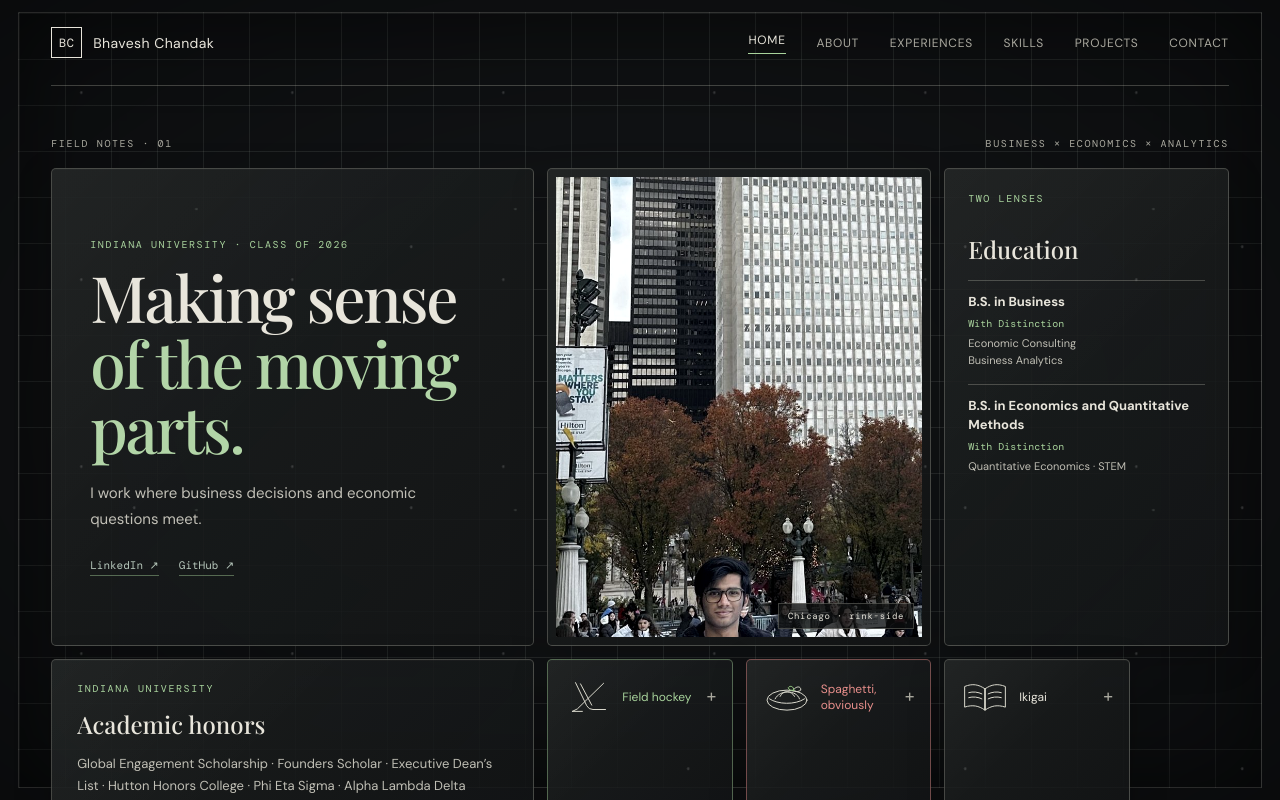
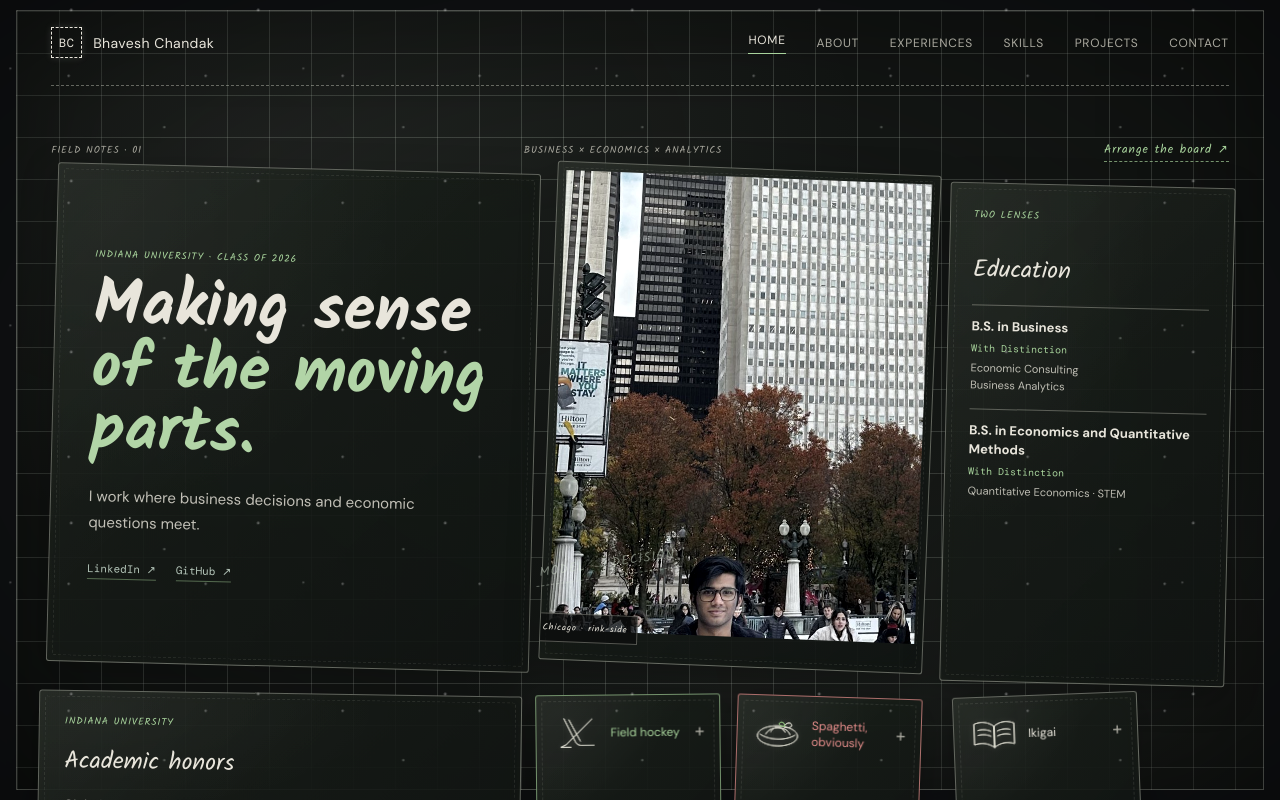
Before and after one commit to bchandak-120/chalkboard-portfolio, a React (Vite) app: page / in a window 1280 px wide. Shown: the top 800 px of the page. Built offline with nearby package versions, Linux system fonts and the light colour scheme; a web font is replaced by a local one.

Commit message:
Restore scattered chalkboard and drawing-board aesthetic

```diff
--- a/src/App.jsx
+++ b/src/App.jsx
@@ -76,6 +76,12 @@ function App() {
   const [interest, setInterest] = useState('');
   const [selectedExperience, setSelectedExperience] = useState('');
   const [arranged, setArranged] = useState(false);
+  const [homeArranged, setHomeArranged] = useState(false);
+  const [scatterPoints] = useState(() => Array.from({ length: 10 }, () => ({
+    x: Math.round((Math.random() - 0.5) * 28),
+    y: Math.round((Math.random() - 0.5) * 34),
+    r: (Math.random() - 0.5) * 5.2,
+  })));
   const [selectedYear, setSelectedYear] = useState('');
   const [selectedProject, setSelectedProject] = useState('valuation');
   const [openingEnvelope, setOpeningEnvelope] = useState(false);
@@ -109,6 +115,11 @@ function App() {
 
   const activeProject = projects.find((item) => item.id === selectedProject) || projects[0];
   const activeExperience = experiences.find((item) => item.id === selectedExperience);
+  const scatterStyle = (index) => ({
+    '--scatter-x': `${homeArranged ? 0 : scatterPoints[index].x}px`,
+    '--scatter-y': `${homeArranged ? 0 : scatterPoints[index].y}px`,
+    '--scatter-r': `${homeArranged ? 0 : scatterPoints[index].r}deg`,
+  });
 
   return <div className="app-shell">
     <div className="chalk-dust" aria-hidden="true" />
@@ -122,21 +133,22 @@ function App() {
       <AnimatePresence mode="wait" initial={false}>
         <motion.section key={page} className={`page page-${page}`} initial={{ opacity: 0, y: 18 }} animate={{ opacity: 1, y: 0 }} exit={{ opacity: 0, y: -10 }} transition={{ duration: 0.28, ease: 'easeOut' }}>
           {page === 'home' && <>
-            <div className="page-kicker"><span>FIELD NOTES · 01</span><span>BUSINESS × ECONOMICS × ANALYTICS</span></div>
-            <LayoutGroup id="home-bento"><div className="bento-grid home-grid">
-              <BentoCard className="home-intro chalk-panel">
+            <div className="page-kicker"><span>FIELD NOTES · 01</span><span>BUSINESS × ECONOMICS × ANALYTICS</span><button className="board-toggle" onClick={() => setHomeArranged(!homeArranged)}>{homeArranged ? 'Scatter the notes ↗' : 'Arrange the board ↗'}</button></div>
+            <LayoutGroup id="home-bento"><div className={`bento-grid home-grid ${homeArranged ? 'is-arranged' : 'is-scattered'}`}>
+              <div className="chalk-marginalia" aria-hidden="true"><span className="marginalia-a">MODEL → DECISION</span><span className="marginalia-b">BUSINESS × ECONOMICS</span><svg viewBox="0 0 160 80"><path d="M5 68 C38 68 58 60 76 48 S117 28 154 7"/><path d="M142 7h12v12"/></svg></div>
+              <BentoCard style={scatterStyle(0)} className="home-intro chalk-panel">
                 <p className="eyebrow">Indiana University · Class of 2026</p><h1>Making sense<br/><em>of the moving parts.</em></h1>
                 <p className="intro-copy">I work where business decisions and economic questions meet.</p>
                 <div className="home-social"><a href="https://www.linkedin.com/in/bhaveshchandak" target="_blank" rel="noreferrer">LinkedIn ↗</a><a href="https://github.com/bchandak-120" target="_blank" rel="noreferrer">GitHub ↗</a></div>
               </BentoCard>
-              <BentoCard className="home-portrait chalk-panel"><img src={`${import.meta.env.BASE_URL}images/portrait.jpeg`} alt="Bhavesh at an outdoor ice rink in Chicago"/><span className="photo-caption">Chicago · rink-side</span></BentoCard>
-              <BentoCard className="education-card chalk-panel"><p className="eyebrow">Two lenses</p><h2>Education</h2><div className="degree-note"><strong>B.S. in Business</strong><b>With Distinction</b><span>Economic Consulting<br/>Business Analytics</span></div><div className="degree-note"><strong>B.S. in Economics and Quantitative Methods</strong><b>With Distinction</b><span>Quantitative Economics · STEM</span></div></BentoCard>
-              <BentoCard className="honors-card chalk-panel"><p className="eyebrow">Indiana University</p><h2>Academic honors</h2><p>Global Engagement Scholarship · Founders Scholar · Executive Dean’s List · Hutton Honors College · Phi Eta Sigma · Alpha Lambda Delta</p></BentoCard>
-              {interests.map((item) => <motion.article layout key={item.id} className={`interest-card bento-card chalk-panel ${item.className} ${interest === item.id ? 'is-expanded' : ''}`} whileHover={{ y: -4 }} onClick={() => setInterest(interest === item.id ? '' : item.id)}>
+              <BentoCard style={scatterStyle(1)} className="home-portrait chalk-panel"><img src={`${import.meta.env.BASE_URL}images/portrait.jpeg`} alt="Bhavesh at an outdoor ice rink in Chicago"/><span className="photo-caption">Chicago · rink-side</span></BentoCard>
+              <BentoCard style={scatterStyle(2)} className="education-card chalk-panel"><p className="eyebrow">Two lenses</p><h2>Education</h2><div className="degree-note"><strong>B.S. in Business</strong><b>With Distinction</b><span>Economic Consulting<br/>Business Analytics</span></div><div className="degree-note"><strong>B.S. in Economics and Quantitative Methods</strong><b>With Distinction</b><span>Quantitative Economics · STEM</span></div></BentoCard>
+              <BentoCard style={scatterStyle(3)} className="honors-card chalk-panel"><p className="eyebrow">Indiana University</p><h2>Academic honors</h2><p>Global Engagement Scholarship · Founders Scholar · Executive Dean’s List · Hutton Honors College · Phi Eta Sigma · Alpha Lambda Delta</p></BentoCard>
+              {interests.map((item, i) => <motion.article style={scatterStyle(i + 4)} layout key={item.id} className={`interest-card bento-card chalk-panel ${item.className} ${interest === item.id ? 'is-expanded' : ''}`} whileHover={{ y: -4 }} onClick={() => setInterest(interest === item.id ? '' : item.id)}>
                 <button className="interest-button" aria-expanded={interest === item.id}><Doodle id={item.id}/><span>{item.title}</span><span className="plus">{interest === item.id ? '−' : '+'}</span></button>
                 <AnimatePresence>{interest === item.id && <motion.p className="interest-copy" initial={{ opacity: 0, height: 0 }} animate={{ opacity: 1, height: 'auto' }} exit={{ opacity: 0, height: 0 }}>{item.detail}</motion.p>}</AnimatePresence>
               </motion.article>)}
-              <BentoCard className="contact-teaser chalk-panel" onClick={envelopeToContact}>
+              <BentoCard style={scatterStyle(9)} className="contact-teaser chalk-panel" onClick={envelopeToContact}>
                 <motion.div className={`envelope ${openingEnvelope ? 'is-opening' : ''}`} animate={openingEnvelope ? { rotateX: 40, y: -10 } : { rotateX: 0, y: 0 }}><svg viewBox="0 0 72 52" aria-hidden="true"><path d="M5 7h62v39H5zM6 9l30 23L66 9M6 45l22-19M66 45 44 26"/></svg></motion.div><strong>Get in touch</strong><span>Open the contact page ↗</span>
               </BentoCard>
             </div></LayoutGroup>
```
Also changed, not shown: src/styles.css.
